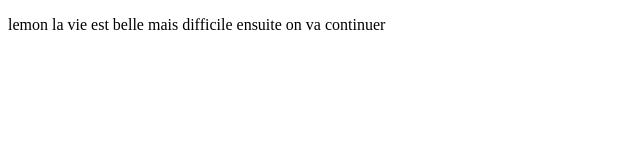
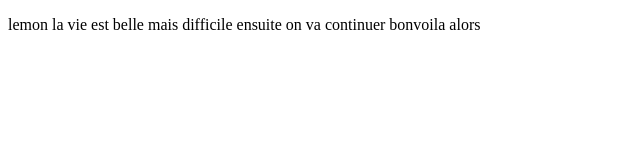
Before and after one commit to koffiemmal/HTML-CSS-SASS, a plain HTML site: page partietest/test.html in a window 1280 px wide. Shown: the whole page, without its empty margins (0-640 px from the left). Drawn offline with Linux system fonts and the light colour scheme.

Commit message:
test de fusion

```diff
--- a/partietest/test.html
+++ b/partietest/test.html
@@ -8,7 +8,7 @@
 </head>
 
 <body>
-    <p>lemon la vie est belle mais difficile ensuite on va continuer
+    <p>lemon la vie est belle mais difficile ensuite on va continuer bonvoila alors
     </p>
 </body>
 
```
